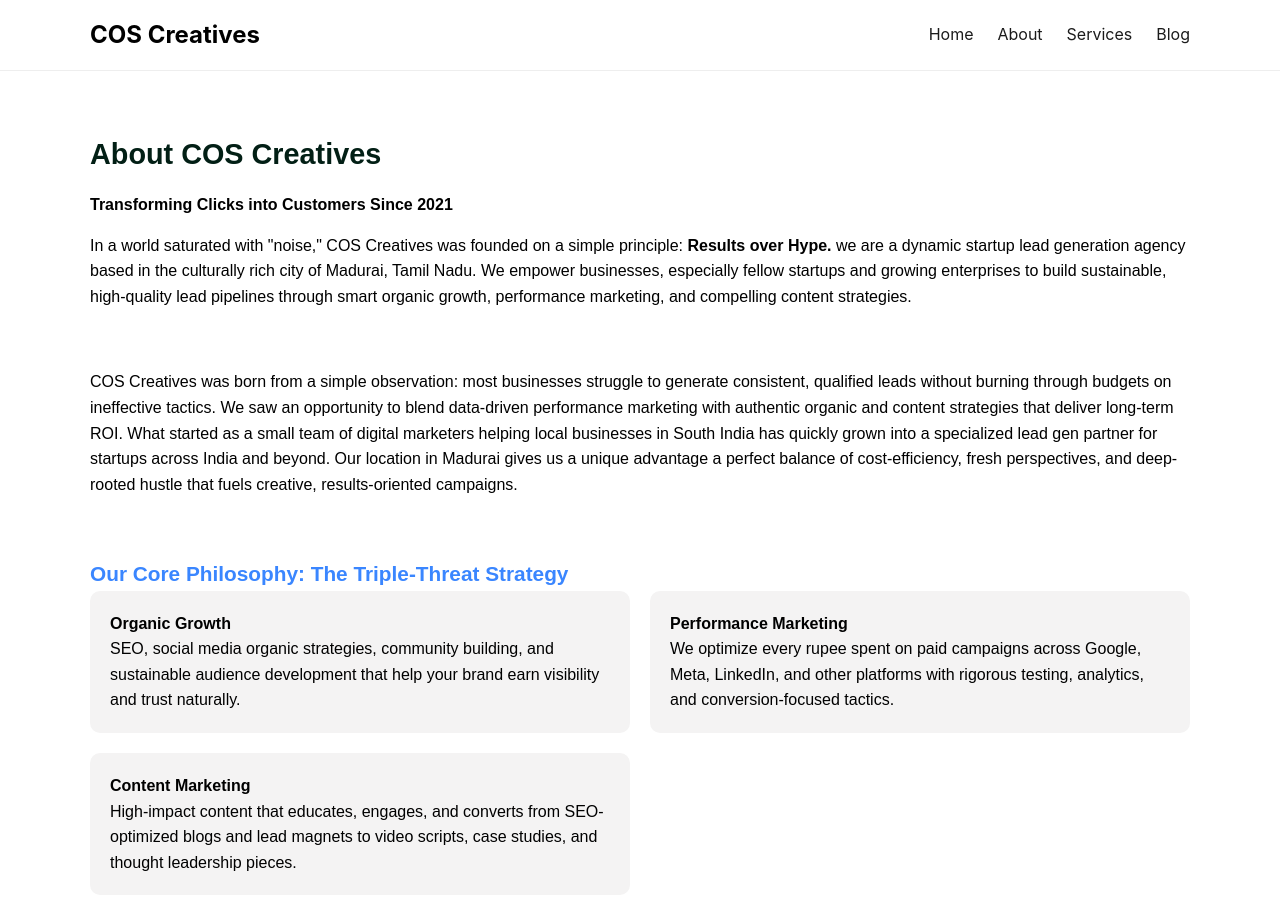
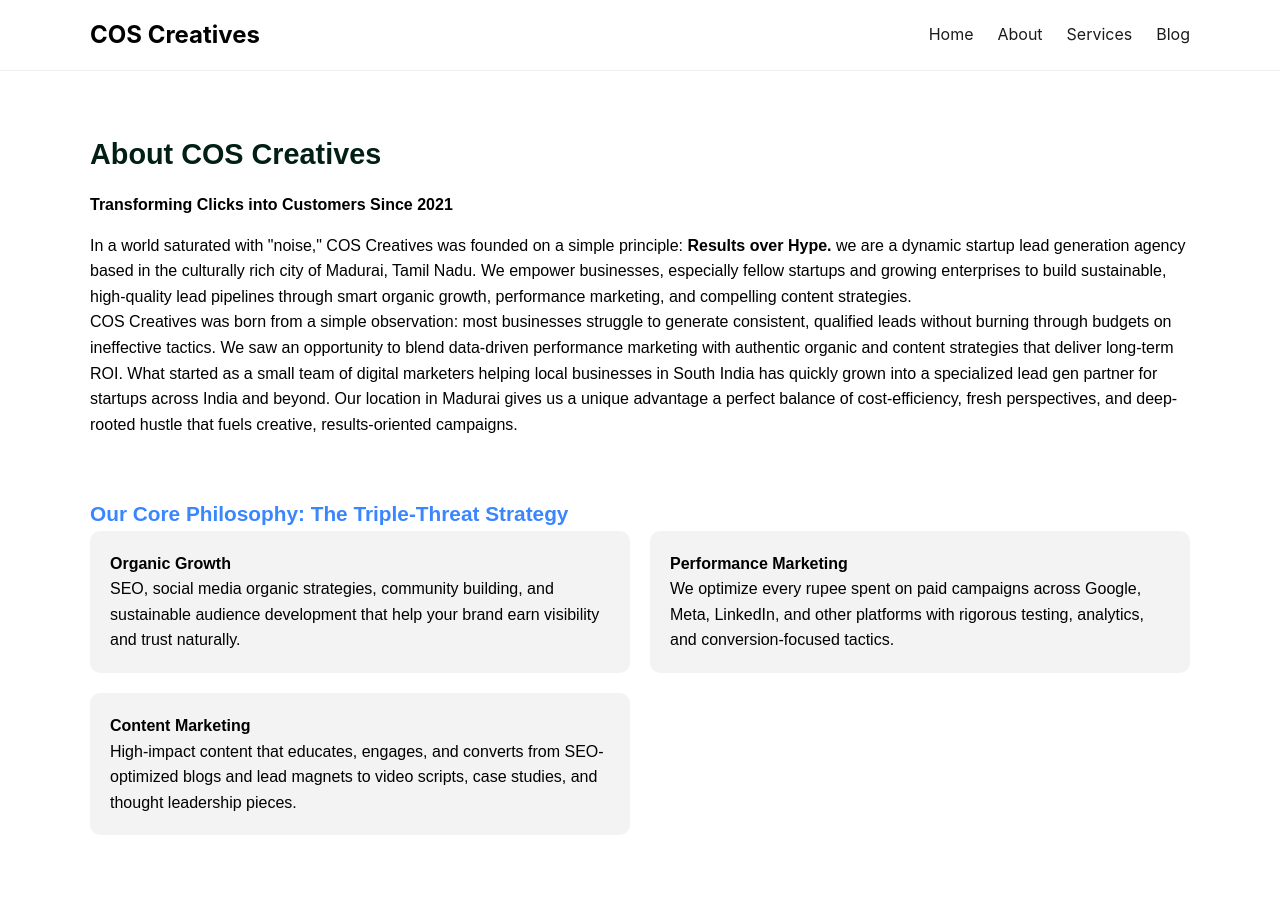
Before and after one commit to coscreativez-main/website, a Jekyll site: the page built from about.html, in a window 1280 px wide and 900 px high. Built offline with Jekyll 4.4.1, drawn with Linux system fonts in a browser that asks for light colours.

Commit message:
Update about.html

```diff
--- a/about.html
+++ b/about.html
@@ -14,10 +14,6 @@
         In a world saturated with "noise," COS Creatives was founded on a simple principle:
         <strong>Results over Hype.</strong> we are a dynamic startup lead generation agency based in the culturally rich city of Madurai, Tamil Nadu. We empower businesses, especially fellow startups and growing enterprises to build sustainable, high-quality lead pipelines through smart organic growth, performance marketing, and compelling content strategies.
       </p>
-    </div>
-
-    <!-- INTRO -->
-    <div class="section">
       <p>
 COS Creatives was born from a simple observation: most businesses struggle to generate consistent, qualified leads without burning through budgets on ineffective tactics. We saw an opportunity to blend data-driven performance marketing with authentic organic and content strategies that deliver long-term ROI.
 
```
